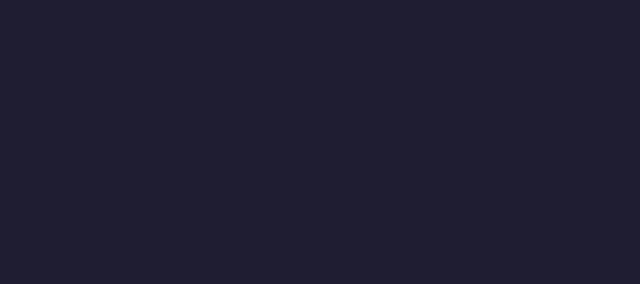
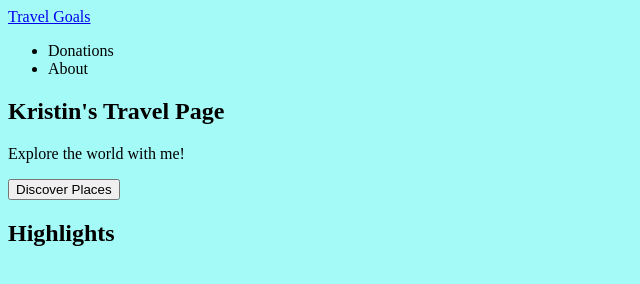
Before and after one commit to olavr-dev/04_html-css-travel-page, a plain HTML site: page index.html in a window 1280 px wide. Shown: the whole page, without its empty margins (0-640 px from the left). Drawn offline with Linux system fonts and the light colour scheme.

Commit message:
added page structure

```diff
--- a/index.html
+++ b/index.html
@@ -3,8 +3,38 @@
   <head>
     <meta charset="UTF-8" />
     <meta name="viewport" content="width=device-width, initial-scale=1.0" />
+    <link rel="stylesheet" href="styles.css" />
+    <link
+      href="https://fonts.googleapis.com/css2?family=Raleway:wght@700&family=Oleo+Script:wght@700&family=Quicksand:wght@300;500;700&display=swap"
+      rel="stylesheet"
+    />
     <title>Travel Goals</title>
-    <link rel="stylesheet" href="styles.css" />
   </head>
-  <body></body>
+  <body>
+    <header>
+      <nav>
+        <a href="#" class="logo">Travel Goals</a>
+        <ul>
+          <li>Donations</li>
+          <li>About</li>
+        </ul>
+      </nav>
+    </header>
+    <main>
+      <section>
+        <div class="wrapper">
+          <h1>Kristin's Travel Page</h1>
+          <p>Explore the world with me!</p>
+          <button>Discover Places</button>
+        </div>
+      </section>
+      <section>
+        <h2>Highlights</h2>
+      </section>
+    </main>
+    <footer>
+      <div class="instagram"></div>
+      <div class="facebook"></div>
+    </footer>
+  </body>
 </html>
--- a/styles.css
+++ b/styles.css
@@ -1,3 +1,3 @@
 body {
-  background-color: #1f1d31;
+  background-color: #a4faf6;
 }
```
